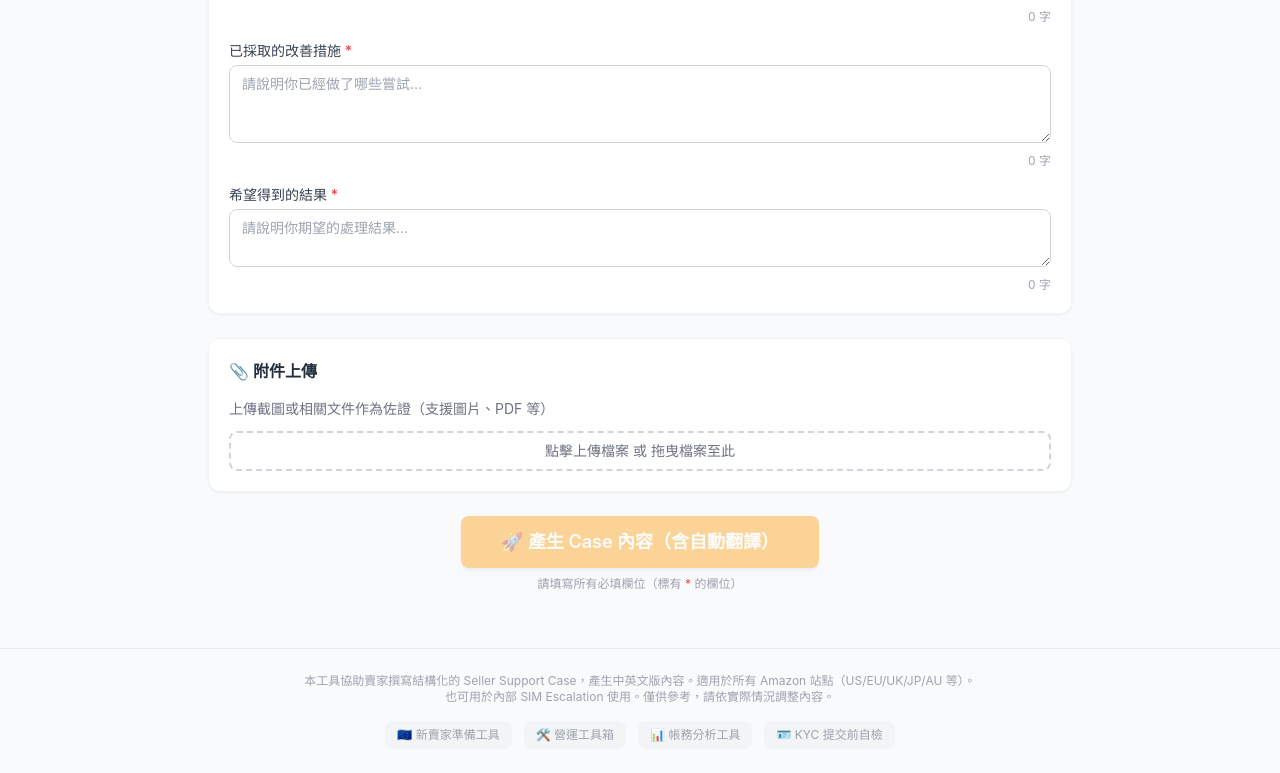
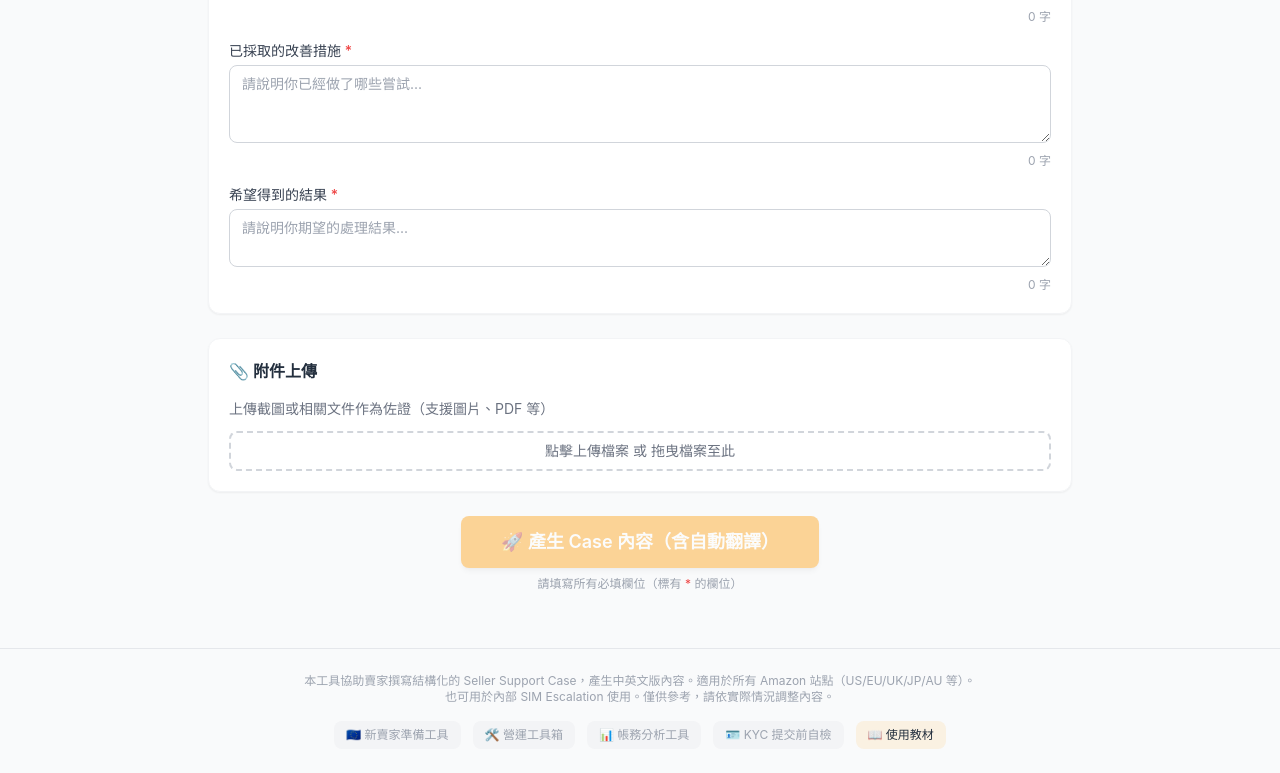
Before and after one commit to eddiechu1009-bit/amazon-case-writer, a React (Vite) app: page / in a window 1280 px wide. Shown: the part 1228-2001 px from the top of the page. Built offline with nearby package versions, Linux system fonts and the light colour scheme.

Commit message:
Add tutorials link to footer

```diff
--- a/src/App.tsx
+++ b/src/App.tsx
@@ -26,6 +26,7 @@ export default function App() {
           <a href="https://eu-seller-toolkit.netlify.app/" target="_blank" rel="noopener noreferrer" className="px-3 py-1.5 bg-gray-100 hover:bg-amazon-orange/10 hover:text-amazon-dark rounded-lg transition-all duration-200">🛠️ 營運工具箱</a>
           <a href="https://eu-accounting.netlify.app/" target="_blank" rel="noopener noreferrer" className="px-3 py-1.5 bg-gray-100 hover:bg-amazon-orange/10 hover:text-amazon-dark rounded-lg transition-all duration-200">📊 帳務分析工具</a>
           <a href="https://passkyc.netlify.app/" target="_blank" rel="noopener noreferrer" className="px-3 py-1.5 bg-gray-100 hover:bg-amazon-orange/10 hover:text-amazon-dark rounded-lg transition-all duration-200">🪪 KYC 提交前自檢</a>
+          <a href="https://eu-seller-101.netlify.app/" target="_blank" rel="noopener noreferrer" className="px-3 py-1.5 bg-amazon-orange/10 text-amazon-dark hover:bg-amazon-orange hover:text-white rounded-lg transition-all duration-200 font-medium">📖 使用教材</a>
         </div>
       </footer>
     </div>
```
